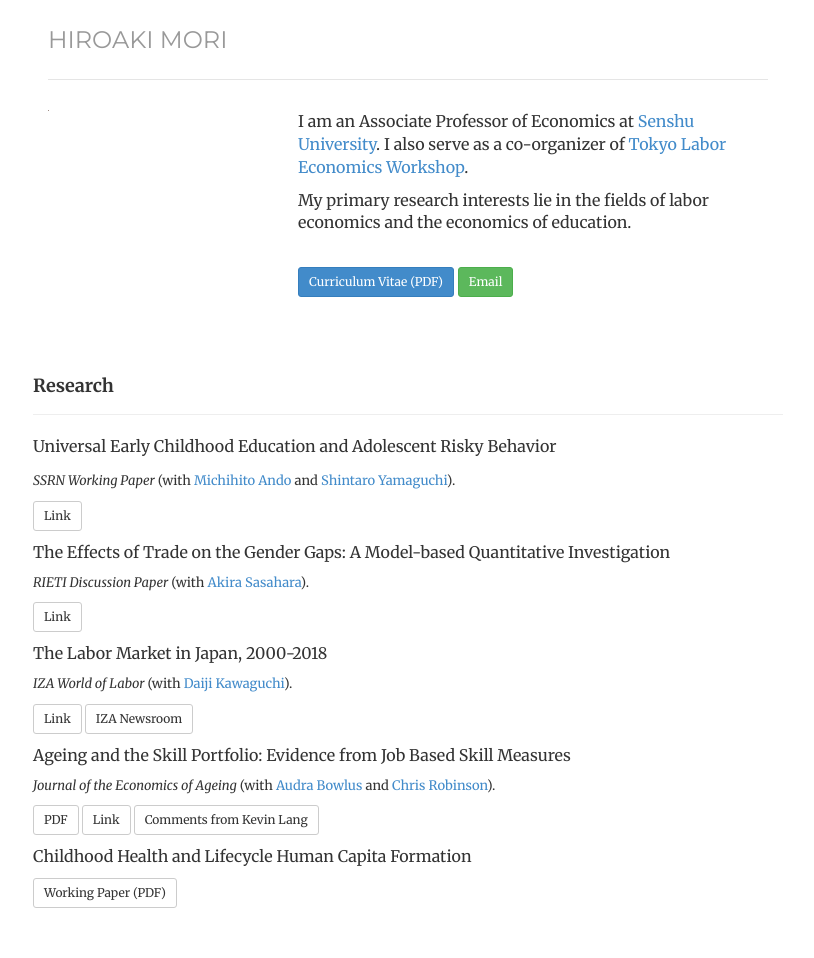
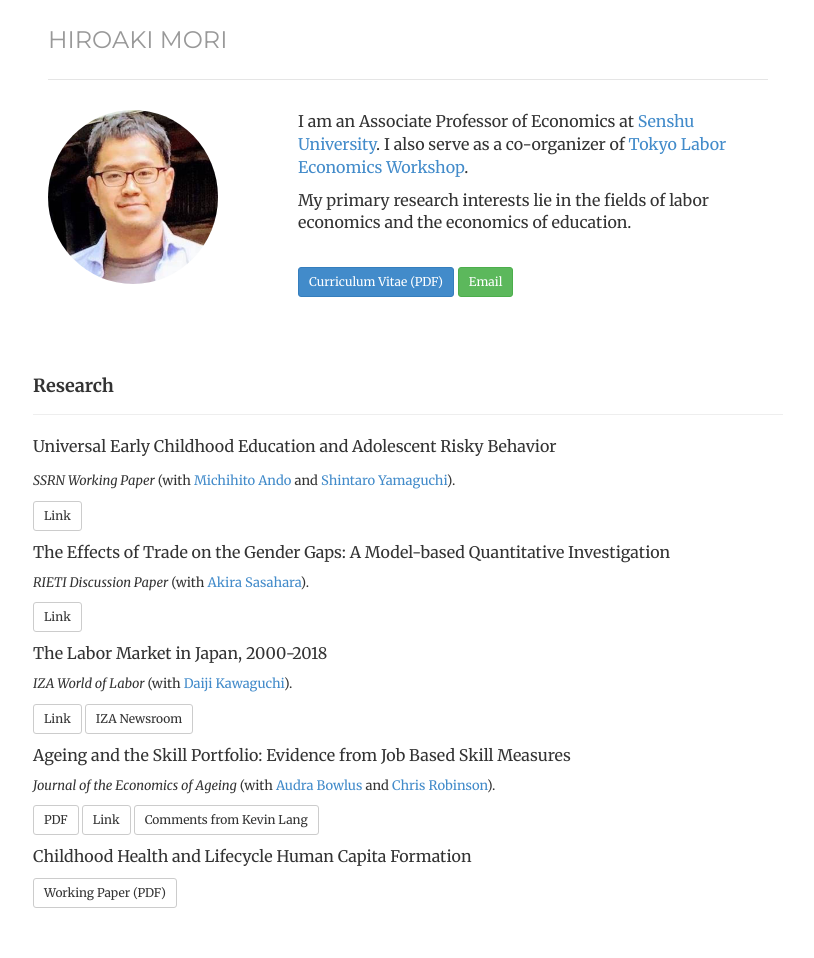
Before and after one commit to morihiroaki/morihiroaki.github.io, a Jekyll site: the page built from index.html, in a window 1280 px wide. Shown: the whole page, without its empty margins (232-1046 px from the left). Built offline with Jekyll 4.4.1, drawn with Linux system fonts in a browser that asks for light colours.

Commit message:
Update index.html

```diff
--- a/index.html
+++ b/index.html
@@ -10,7 +10,7 @@
 
 <div class="box text-left">
 <div class='col-sm-4 text-left'>
-<img  class="img-circle avatar" width="1７0" alt="Hiro Mori" src="files/portrait2.jpg">
+<img  class="img-circle avatar" width="170" alt="Hiro Mori" src="files/portrait2.jpg">
 </div>
 </div>
 
```
